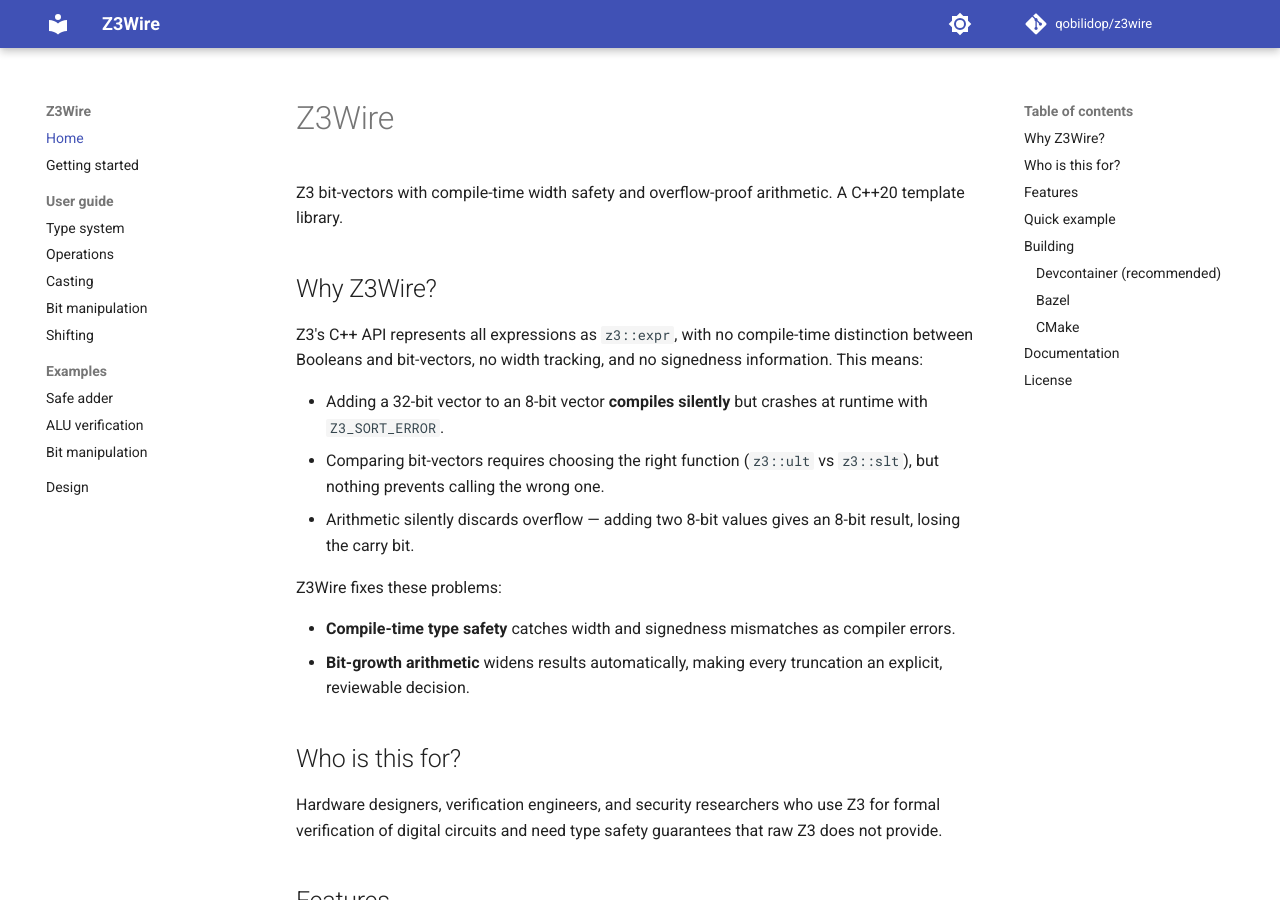
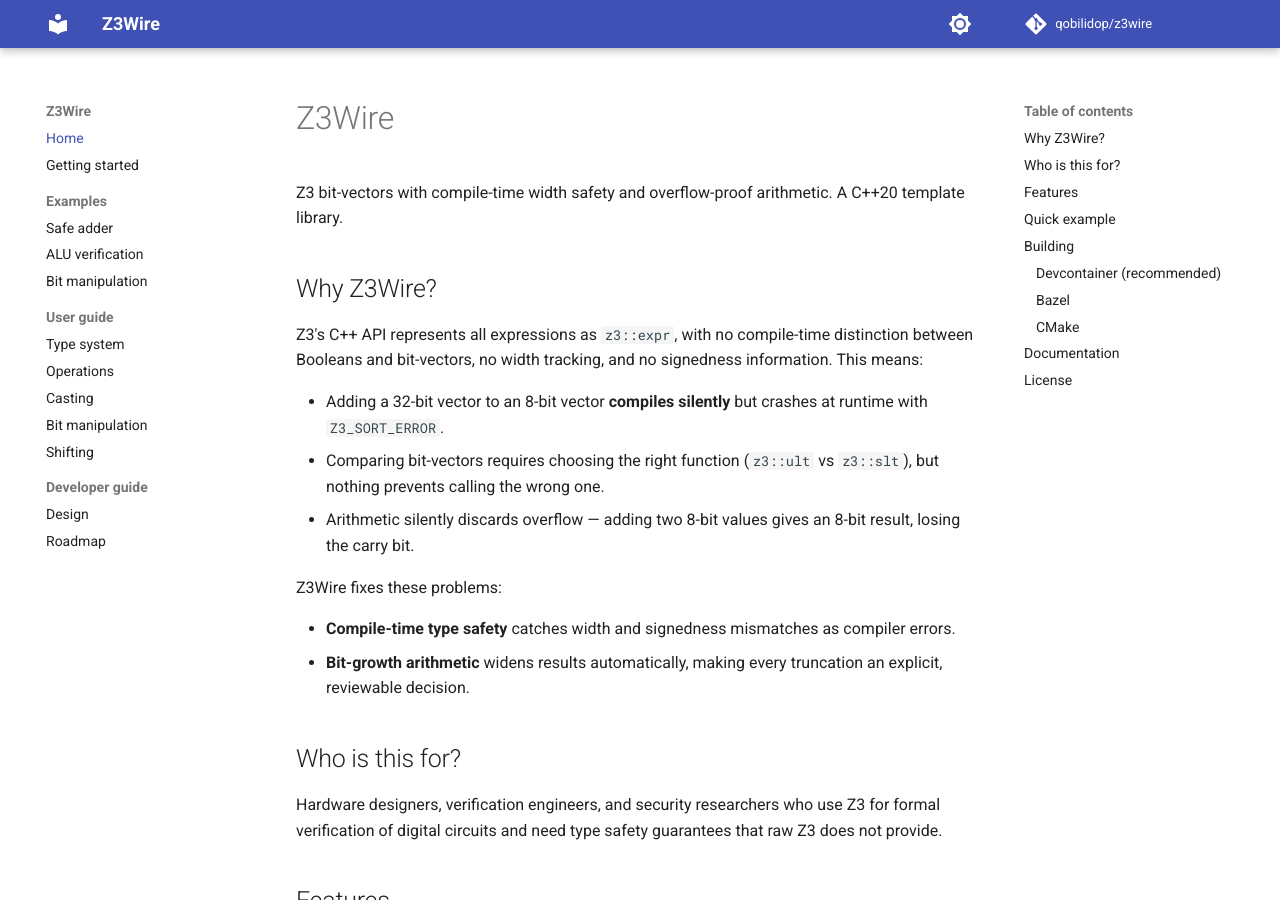
Before and after one commit to qobilidop/z3wire, an MkDocs documentation site: the page built from docs/index.md, in a window 1280 px wide and 900 px high. Built offline with MkDocs 1.6.1 and Material for MkDocs 9.7.7, drawn with Linux system fonts in a browser that asks for light colours; comment, search, counter and statistics services are not loaded.

Commit message:
Add roadmap and reorganize docs nav
Add docs/roadmap.md for planned features and future directions.
Reorganize nav: Home, Getting started, Examples, User guide, Developer guide.

Co-Authored-By: Claude Opus 4.6 <noreply@anthropic.com>

```diff
--- a/mkdocs.yml
+++ b/mkdocs.yml
@@ -43,14 +43,16 @@ markdown_extensions:
 nav:
   - Home: index.md
   - Getting started: getting-started.md
+  - Examples:
+      - Safe adder: examples/safe-adder.md
+      - ALU verification: examples/alu.md
+      - Bit manipulation: examples/bit-manipulation.md
   - User guide:
       - Type system: guide/types.md
       - Operations: guide/operations.md
       - Casting: guide/casting.md
       - Bit manipulation: guide/bit-manipulation.md
       - Shifting: guide/shifting.md
-  - Examples:
-      - Safe adder: examples/safe-adder.md
-      - ALU verification: examples/alu.md
-      - Bit manipulation: examples/bit-manipulation.md
-  - Design: design.md
+  - Developer guide:
+      - Design: design.md
+      - Roadmap: roadmap.md
```
Also changed, not shown: AGENTS.md (+1 -0 lines), docs/roadmap.md (added, +19 -0 lines).
